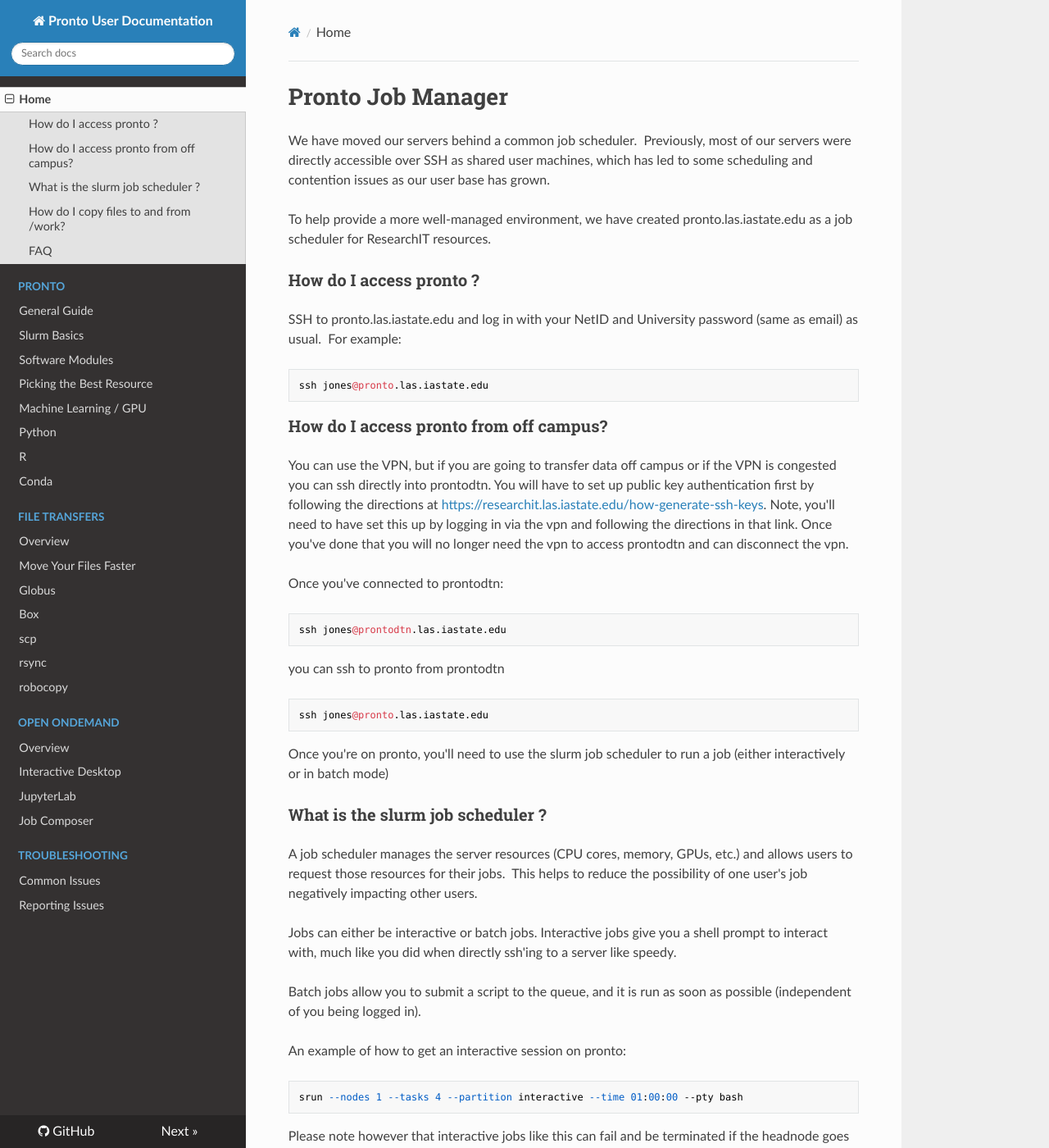
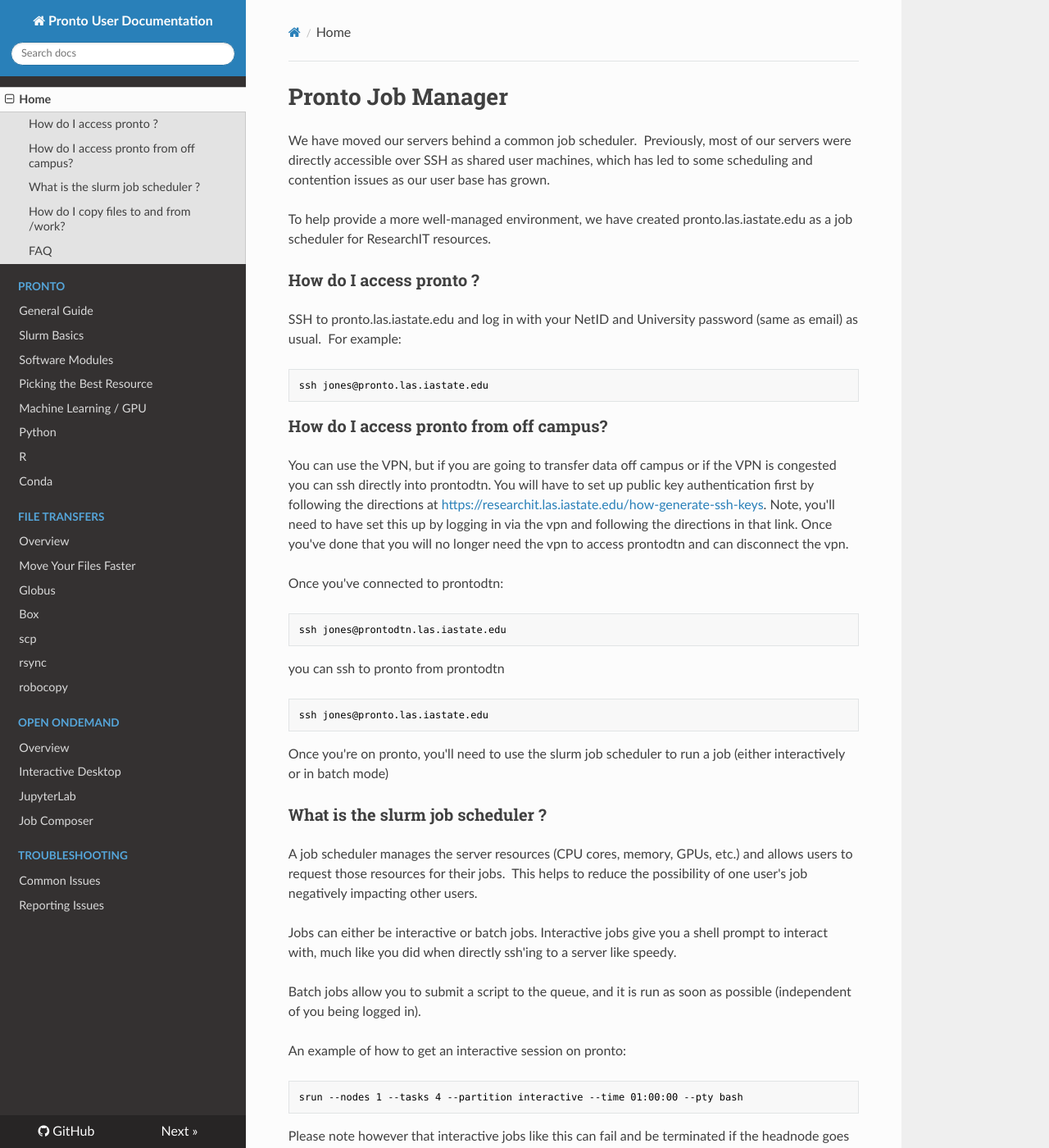
Before and after one commit to ResearchIT/pronto-user-docs, an MkDocs documentation site: the page built from docs/index.md, in a window 1280 px wide and 1400 px high. Shown: the whole window at 82% size. Built offline with MkDocs 1.6.1, drawn with Linux system fonts in a browser that asks for light colours; nearby versions of some CDN libraries; some of the changed lines change nothing that is shown.

Commit message:
remove faulty highlighting

```diff
--- a/mkdocs.yml
+++ b/mkdocs.yml
@@ -10,13 +10,7 @@
     name: readthedocs
     locale: en
     analytics: {gtag: ''}
-    highlightjs: true
-    hljs_languages:
-        - yaml
-        - python
-        - bash
-        - r
-        - django
+    highlightjs: false
 nav:
     - Home: index.md
     - Pronto:
```
